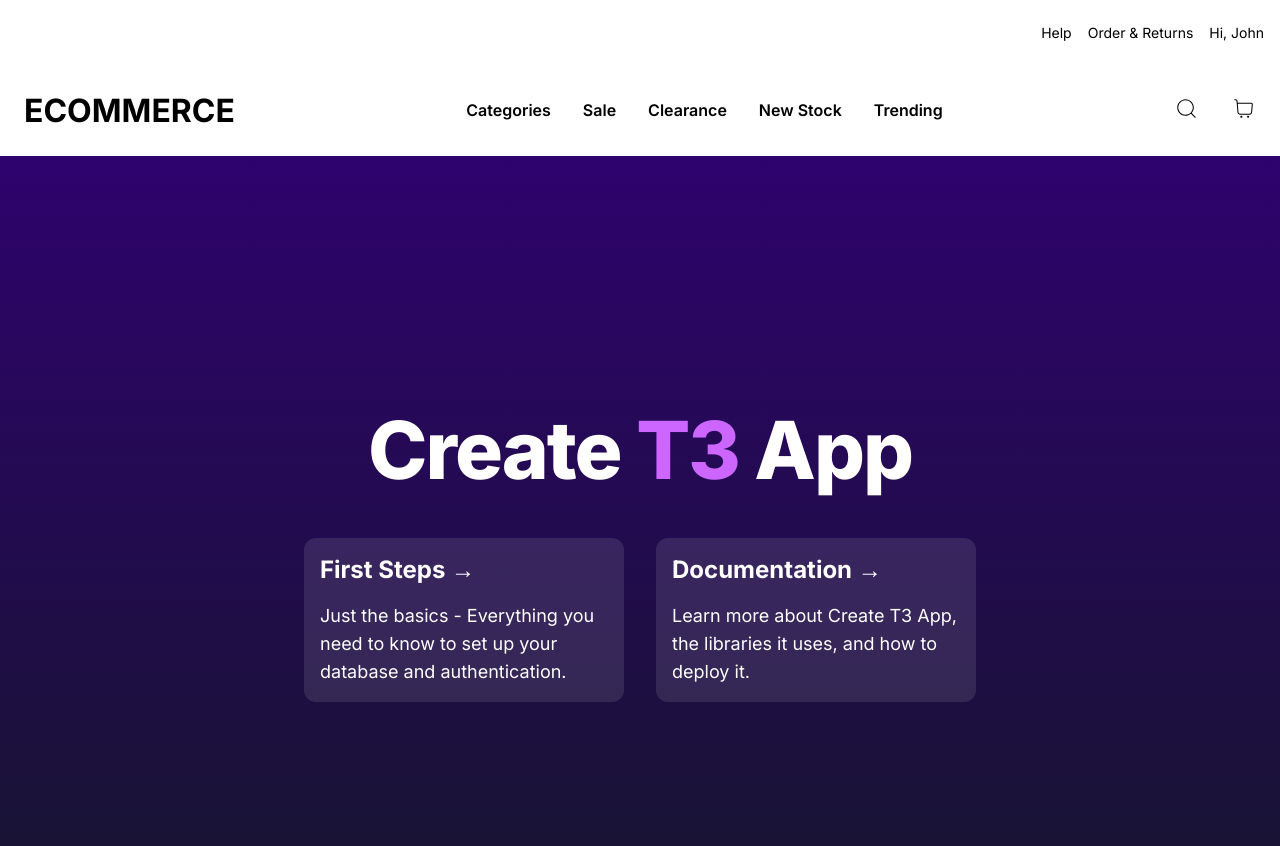
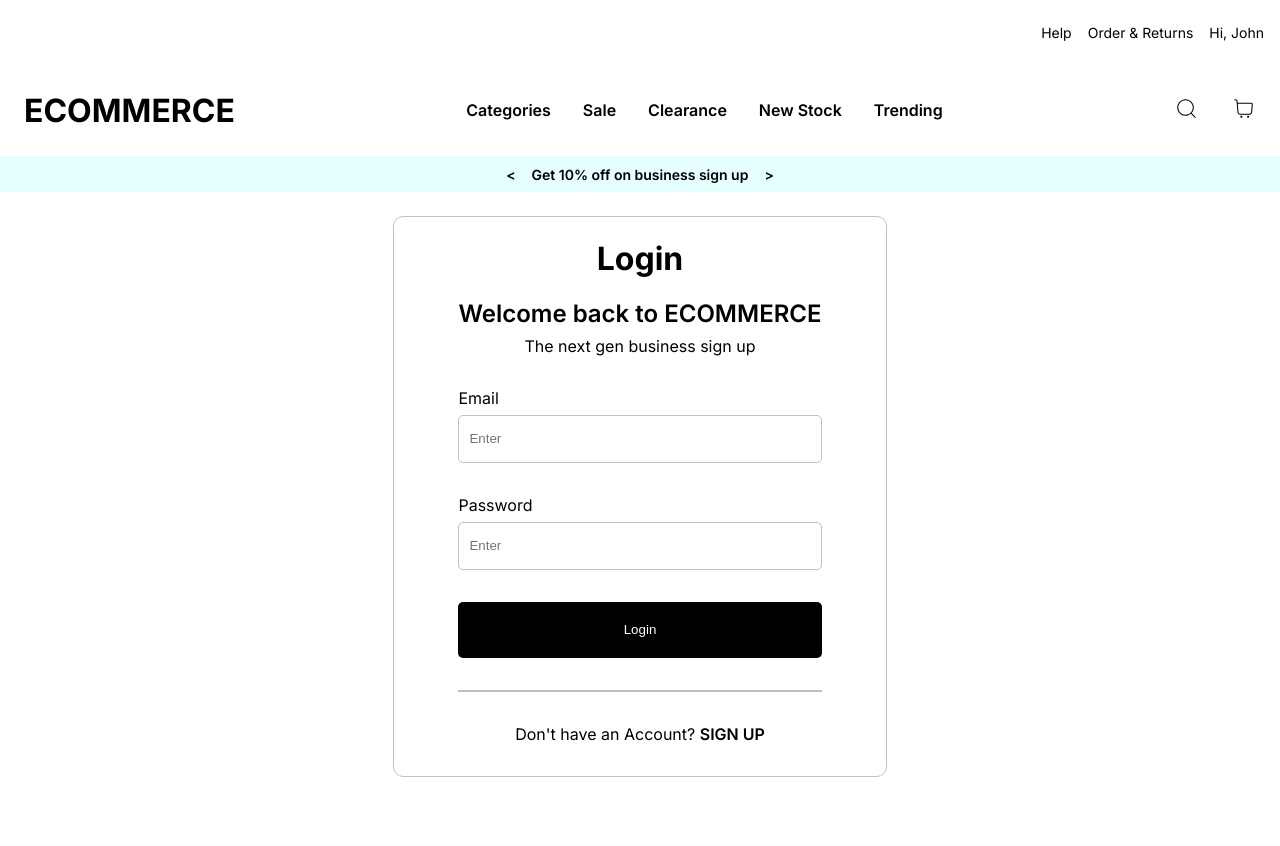
Before and after one commit to VinayJv/login-flow-2.0, a Next.js app: page / in a window 1280 px wide. Shown: the top 846 px of the page. After the commit the page ends 800 px from the top, so only its background shows below. Built offline with nearby package versions, Linux system fonts and the light colour scheme; no server answers; the database is empty.

Commit message:
Form Completed

```diff
--- /dev/null
+++ b/components/CustomButton.tsx
@@ -0,0 +1,8 @@
+import { CustomButtonProps } from "utils/types";
+
+export function CustomButton({ title, handleClick, btnType }:CustomButtonProps){
+    return(
+    <button onClick={handleClick} type={btnType || 'button'} className="button">
+        {title}
+    </button>)
+}
--- /dev/null
+++ b/components/LoginForm.tsx
@@ -0,0 +1,35 @@
+'use client';
+
+import { useState } from "react";
+import { CustomButton } from "./CustomButton";
+
+export function LoginForm(){
+
+    const handleForm = (event: any) => {
+        event.preventDefault();
+        const formData = {
+            email: event.target.elements.item(0).value,
+            password: event.target.elements.item(1).value
+        }
+        console.log(formData);
+    }
+
+    return(
+    <form onSubmit={handleForm}>
+        <div className="loginFormTitleContainer">
+            <h1>Login</h1>
+            <p>Welcome back to ECOMMERCE</p>
+            <p>The next gen business sign up</p>
+        </div>
+        <label htmlFor="email">
+            Email<input type="text" placeholder="Enter" id="email" required></input>
+        </label>
+        <label htmlFor="password">
+            Password<input type="password" placeholder="Enter" id="password" required></input>
+        </label>
+        <CustomButton title="Login" btnType="submit"/>
+        <div className="divider"></div>
+        <p>Don't have an Account? <span>SIGN UP</span></p>
+    </form>
+    );
+}
--- a/components/NavBar.tsx
+++ b/components/NavBar.tsx
@@ -32,6 +32,11 @@
                     </ul>
                 </div>
             </div>
+            <div className="nav-offers-container">
+                <span>{`<`}</span>
+                    <p>Get 10% off on business sign up</p>
+                <span>{`>`}</span>
+            </div>
         </nav>
     )
 }
--- a/context/UserContext.tsx
+++ b/context/UserContext.tsx
@@ -1,3 +1,5 @@
+'use client';
+
 import { PropsWithChildren, createContext, useState } from "react";
 import { UserType } from "utils/types";
 
--- a/src/app/index.module.css
+++ b/src/app/index.module.css
@@ -3,8 +3,6 @@
   flex-direction: column;
   align-items: center;
   justify-content: center;
-  min-height: 100vh;
-  background-image: linear-gradient(to bottom, #2e026d, #15162c);
 }
 
 .container {
@@ -13,7 +11,6 @@
   flex-direction: column;
   align-items: center;
   justify-content: center;
-  gap: 3rem;
   padding: 4rem 1rem;
 }
 
--- a/src/app/layout.tsx
+++ b/src/app/layout.tsx
@@ -2,6 +2,7 @@
 
 import { Inter } from "next/font/google";
 import { NavBar } from "components/NavBar";
+import { UserProvider } from "context/UserContext";
 
 const inter = Inter({
   subsets: ["latin"],
@@ -22,7 +23,9 @@
       <html lang="en">
         <body className={inter.className}>
           <NavBar />
-          {children}
+          <UserProvider>
+            {children}
+          </UserProvider>
         </body>
       </html>
   );
--- a/src/app/page.tsx
+++ b/src/app/page.tsx
@@ -2,6 +2,7 @@
 
 import styles from "./index.module.css";
 import { getAllUsers } from "utils";
+import { LoginForm } from "components/LoginForm";
 
 
 export default async function Home() {
@@ -14,35 +15,7 @@
 
   return (
     <main className={styles.main}>
-      <div className={styles.container}>
-        <h1 className={styles.title}>
-          Create <span className={styles.pinkSpan}>T3</span> App
-        </h1>
-        <div className={styles.cardRow}>
-          <Link
-            className={styles.card}
-            href="https://create.t3.gg/en/usage/first-steps"
-            target="_blank"
-          >
-            <h3 className={styles.cardTitle}>First Steps →</h3>
-            <div className={styles.cardText}>
-              Just the basics - Everything you need to know to set up your
-              database and authentication.
-            </div>
-          </Link>
-          <Link
-            className={styles.card}
-            href="https://create.t3.gg/en/introduction"
-            target="_blank"
-          >
-            <h3 className={styles.cardTitle}>Documentation →</h3>
-            <div className={styles.cardText}>
-              Learn more about Create T3 App, the libraries it uses, and how to
-              deploy it.
-            </div>
-          </Link>
-        </div>
-      </div>
+      <LoginForm />
     </main>
   );
 }
--- a/src/styles/globals.css
+++ b/src/styles/globals.css
@@ -52,3 +52,75 @@
 .navLinks > ul > li{
   font-weight: 600;
 }
+.nav-offers-container{
+  display: flex;
+  height: 36px;
+  align-items: center;
+  justify-content: center;
+  gap: 1rem;
+  font-weight: 600;
+  font-size: 14px;
+  background-color: rgba(0, 255, 255, 0.10);
+}
+
+
+/* Form Styles */
+form{
+  margin-top: 1.5rem;
+  padding: 0 4rem;
+  border-radius: 10px;
+  border: 1px solid #C1C1C1;
+}
+form > label {
+  display: flex;
+  flex-direction: column;
+  margin: 32px 0rem;
+}
+form > label > input {
+  border: 1px solid #C1C1C1;
+  border-radius: 5px;
+  margin-top: 7px;
+  height: 48px;
+  padding-left: 10px;
+}
+.loginFormTitleContainer{
+  display: flex;
+  flex-direction: column;
+  align-items: center;
+}
+.loginFormTitleContainer > p{
+  font-size: 24px;
+  font-weight: 600;
+  margin: 0;
+}
+.loginFormTitleContainer > p:nth-child(3){
+  font-weight: normal;
+  font-size: 16px;
+  margin-top: 8px;
+}
+form> p:last-child{
+  text-align: center;
+  margin-bottom: 32px;
+}
+form> p:last-child > span{
+  font-weight: 600;
+}
+
+/* Button Style */
+.button{
+  width: 100%;
+  height: 56px;
+  color: white;
+  border: none;
+  border-radius: 5px;
+  background-color: black;
+  margin-bottom: 32px;
+}
+
+/* Divider Styles */
+.divider{
+  border: 1px solid #C1C1C1;
+  width: 100%;
+  margin: 0 auto;
+  margin-bottom: 32px;
+}
```
Also changed, not shown: utils/types.ts (+7 -2 lines).
